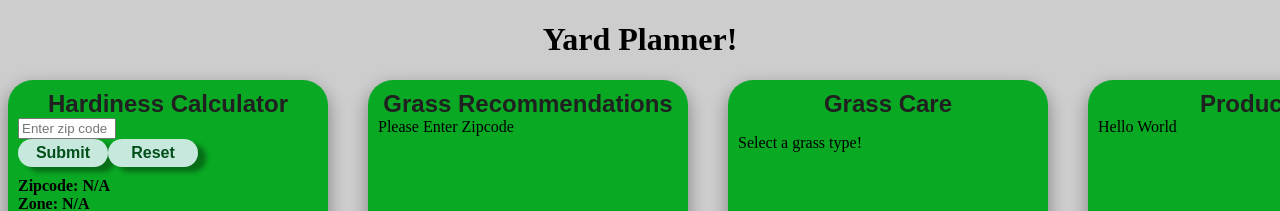
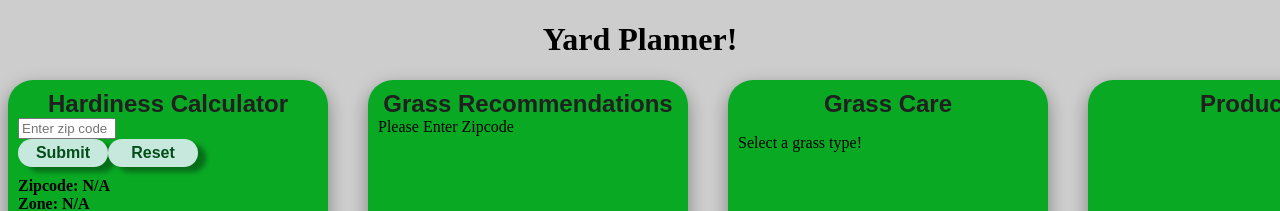
Before and after one commit to drewbrownie21/yard-planner, a React (Vite) app: page / in a window 1280 px wide. Shown: the top 211 px of the page. Built offline with nearby package versions, Linux system fonts and the light colour scheme.

Commit message:
More produce tile work

```diff
--- a/data/produce.ts
+++ b/data/produce.ts
@@ -217,11 +217,11 @@ const produceMap: Record<string, string[]> = {
   ],
 };
 
-export function findProduce(zone: string) {
+export default function findProduce(zone: string) {
   for (const produceZone in produceMap) {
     if (produceZone == zone) {
       return produceMap[produceZone];
     }
   }
-  return `Zone: ${zone} has no produce listed.`;
+  return [];
 }
--- a/src/App.tsx
+++ b/src/App.tsx
@@ -45,7 +45,7 @@ function App() {
         <Care
           grassType={userProfile.zone.length > 0 ? userProfile.grassType : ""}
         />
-        <Produce />
+        <Produce zone={userProfile.zone} />
       </main>
     </>
   );
--- a/src/Produce/Produce.tsx
+++ b/src/Produce/Produce.tsx
@@ -1,5 +1,18 @@
 import Tile from "../components/Tile/Tile";
+import findProduce from "../../data/produce";
 
-export function Produce() {
-  return <Tile title="Produce">{"Hello World"}</Tile>;
+export function Produce({ zone }: { zone: string }) {
+  let produceObject = findProduce(zone);
+
+  return (
+    <Tile title="Produce">
+      {produceObject.length > 0
+        ? produceObject.map((produce: string, index: number) => (
+            <label key={index}>
+              <ul>{produce}</ul>
+            </label>
+          ))
+        : ""}
+    </Tile>
+  );
 }
```
